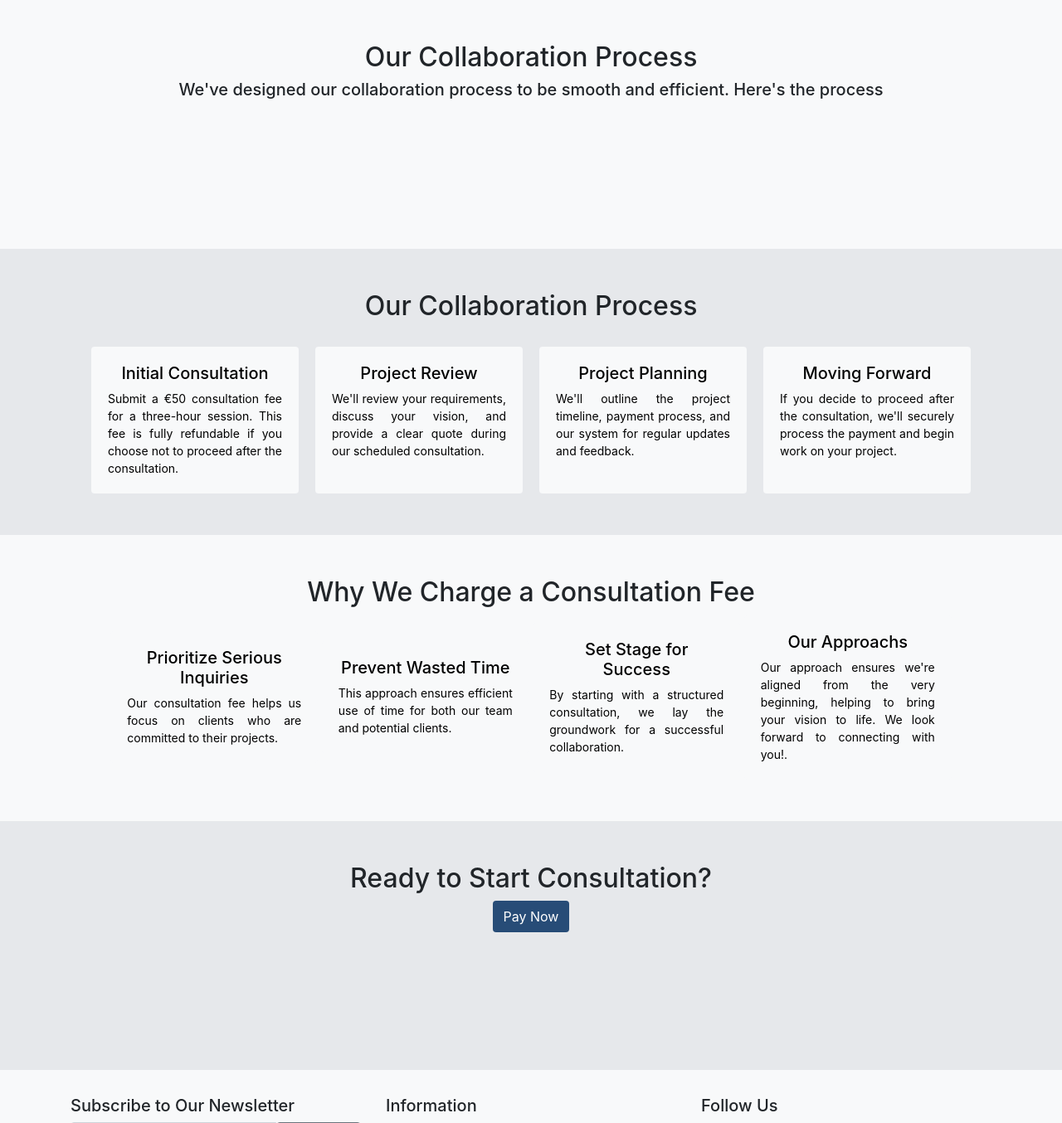
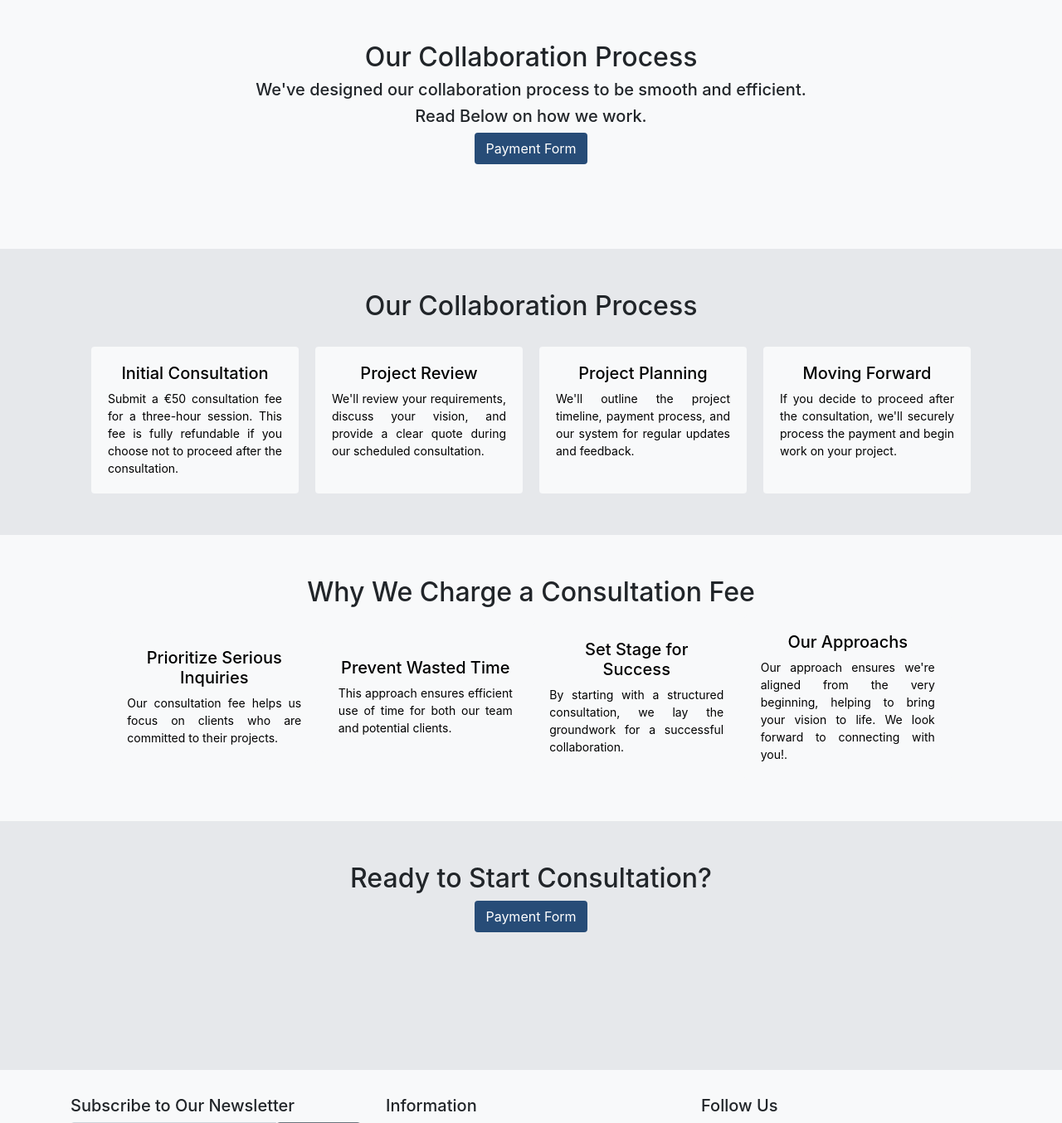
Before and after one commit to AlanSmythDeaf/deafweb, a Django app: page /collaborate/ in a window 1280 px wide. Shown: the part 76-1430 px from the top of the page at 83% size. Run offline with Django 3.2, Linux system fonts and the light colour scheme; some libraries are stand-ins or nearby versions.

Commit message:
Update collaborate style and fixed the blank card input

```diff
--- a/checkout/templates/checkout/checkout.html
+++ b/checkout/templates/checkout/checkout.html
@@ -23,7 +23,6 @@
                             <div class="mb-3" id="card-element" style="min-height: 40px;"></div>
                             <div class="mb-3 text-danger" id="card-errors" role="alert"></div>
                         </fieldset>
-
                         <button id="submit-button" class="btn btn-primary rounded-0">
                             <span class="font-weight-bold">Pay Now (€50)</span>
                             <span class="icon">
--- a/collaborate/templates/collaborate/collaborate.html
+++ b/collaborate/templates/collaborate/collaborate.html
@@ -9,12 +9,16 @@
 {% block content %}
 <div class="container-fluid first-section">
     <!-- first-section -->
-    <div class="text-center">
-        <h2>Our Collaboration Process</h2>
-        <h5>We've designed our collaboration process to be smooth and
-        efficient. Here's the process
-        </h5>
-    </div>
+    <section id="payment" class="mb-5">
+        <div class="text-center">
+            <h2>Our Collaboration Process</h2>
+            <h5>We've designed our collaboration process to be smooth and efficient.</h5>
+            <h5>Read Below on how we work.</h5>
+            <div id="checkout-button-container">
+                <a href="{% url 'checkout' %}" id="checkout-button" class="btn btn-submit">Payment Form</a>
+            </div>
+        </div>
+    </section>
 </div>
 
 <div class="container-fluid why-choose-us">
@@ -80,7 +84,7 @@
     <section id="payment" class="mb-5">
         <h2>Ready to Start Consultation?</h2>
         <div id="checkout-button-container">
-            <a href="{% url 'checkout' %}" id="checkout-button" class="btn btn-submit">Pay Now</a>
+            <a href="{% url 'checkout' %}" id="checkout-button" class="btn btn-submit">Payment Form</a>
         </div>
     </section>
 </div>
--- a/static/css/base.css
+++ b/static/css/base.css
@@ -155,6 +155,11 @@ color: yellow;
     padding-top: 15px;
 }
 
+.portfolio-section .card-title {
+    text-align: center; /* Centers the title */
+    margin-bottom: 15px; /* Adds some spacing below the title */
+}
+
 .portfolio-section .card {
     margin-bottom: 20px;
 }
--- a/static/js/stripe_elements.js
+++ b/static/js/stripe_elements.js
@@ -6,8 +6,8 @@
     https://stripe.com/docs/stripe-js
 */
 
-var stripePublicKey = $('#id_stripe_public_key').text().slice(1, -1);
-var clientSecret = $('#id_client_secret').text().slice(1, -1);
+var stripePublicKey = $('#id_stripe_public_key').text(); // No slice needed!
+var clientSecret = $('#id_client_secret').text(); // No slice needed!
 var stripe = Stripe(stripePublicKey);
 var elements = stripe.elements();
 var style = {
```
